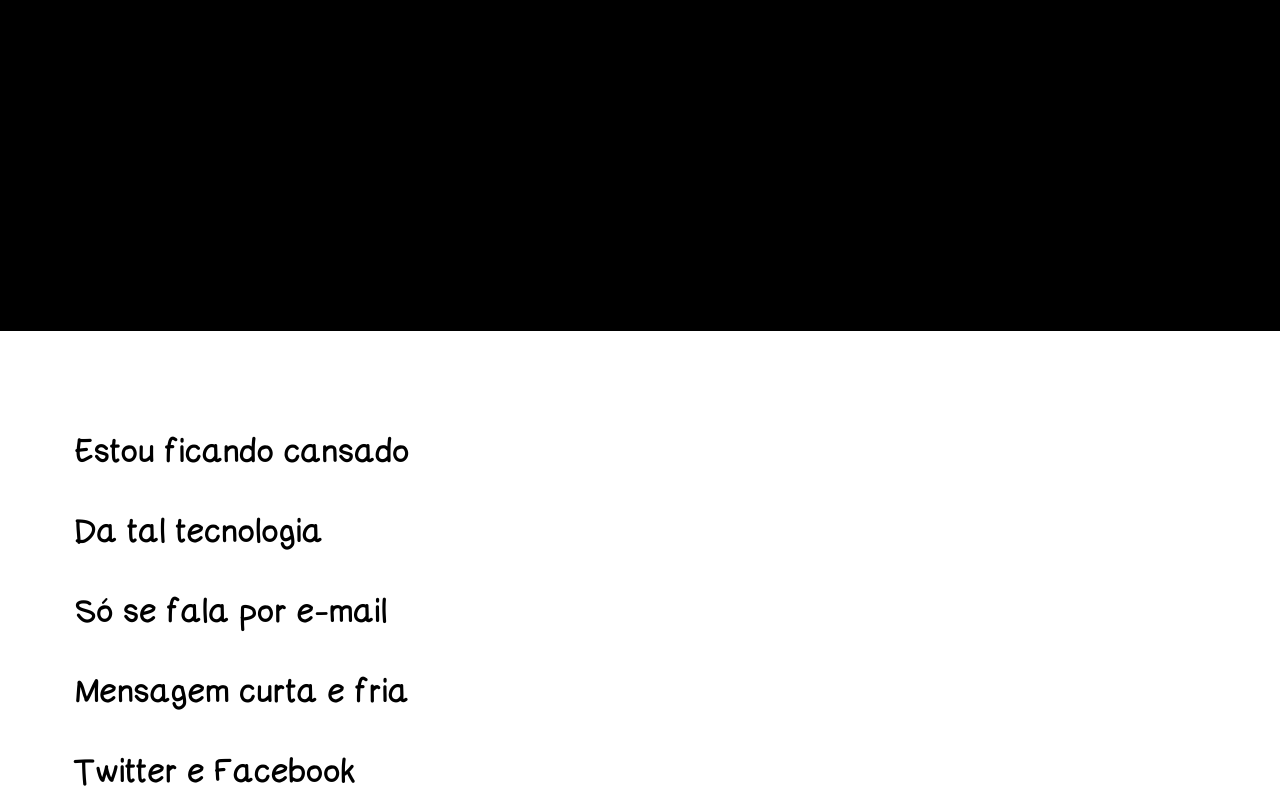
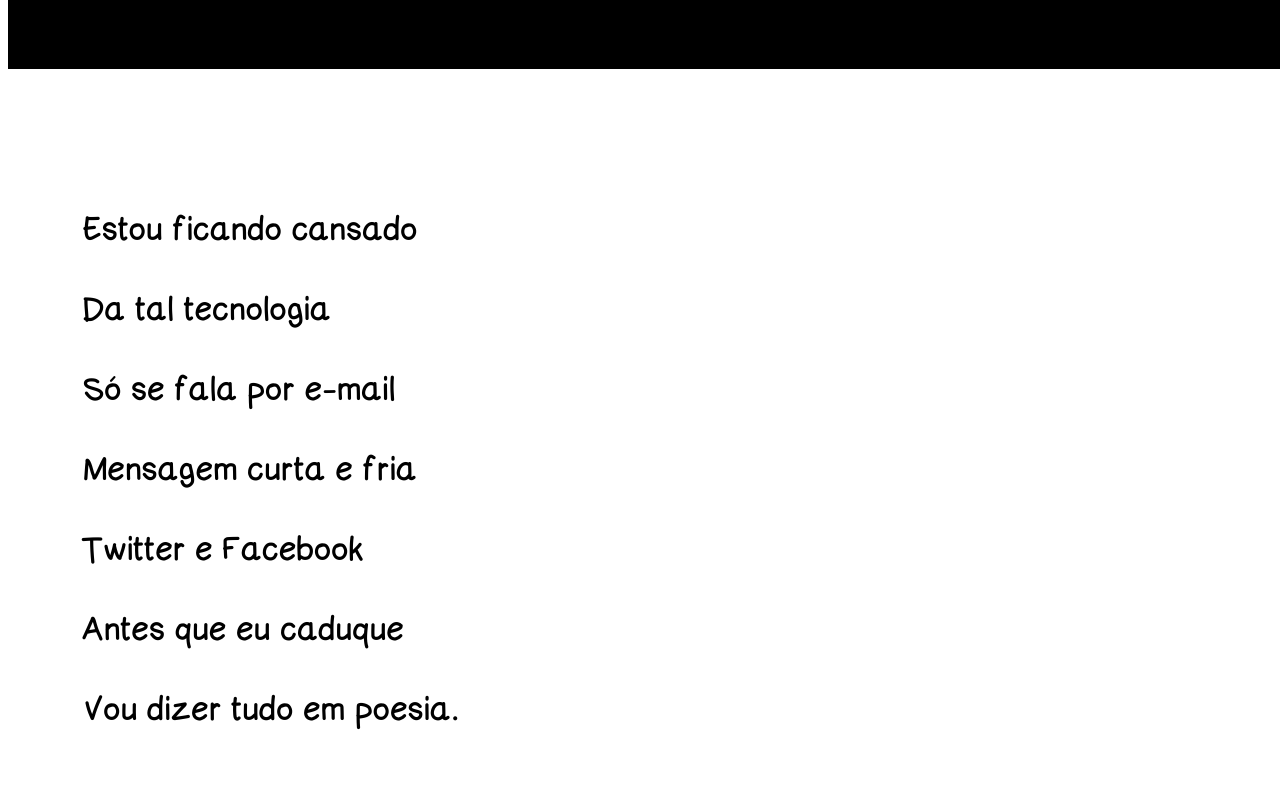
Before and after one commit to ViniciusAugustoM/projeto-poema, a plain HTML site: page index.html in a window 1280 px wide. Shown: the part 159-959 px from the top of the page. Drawn offline with Linux system fonts and the light colour scheme.

Commit message:
ajustando tamanhos

```diff
--- a/style.css
+++ b/style.css
@@ -1,16 +1,21 @@
 body{
-    margin: auto;
+
     text-align: justify;
+    max-width: 1300px;
+    min-width: 320;
+    magin
 }
 @font-face{
     font-family:"comic";
     src: url(fonts/ComicNeueSansID.ttf);
 }
 header{
-    padding: 20px;
-    background-color: black;
     color: aliceblue;
-    min-height: 450px;
+    min-height: 200px;
+    text-align: center;
+    padding-top: 20px;
+    background-color:black ;
+    width:1980px ;
 }
 header > h1{
     text-align: center;
@@ -27,8 +32,7 @@ main{
     box-sizing: content-box;
     border-top: 50px;
     line-height: 2.5;
-    padding-bottom: 40px;
-    padding-left: 15px;
+    padding: 40px 15px;
 
 
 }
```
